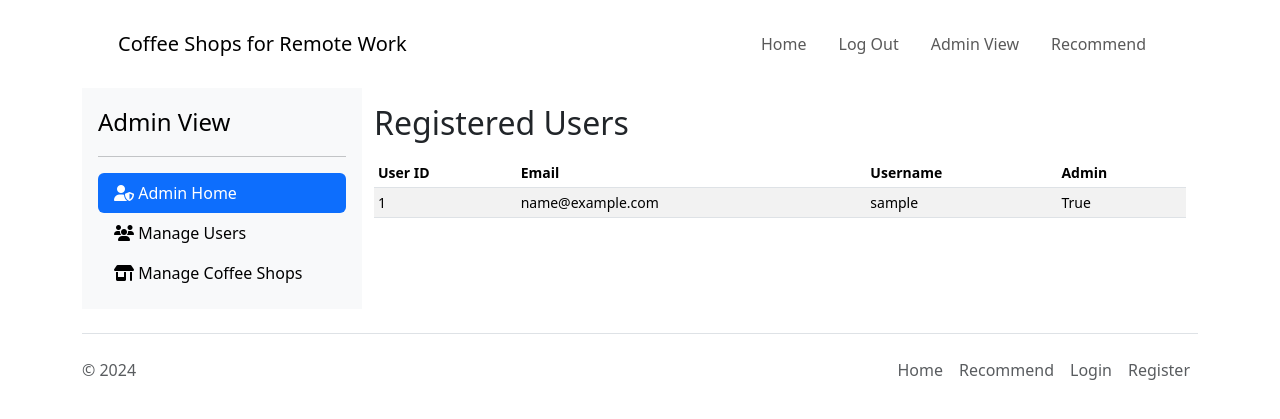
After one commit to MCDAngelo/remote_work_coffee_shops_website, a Flask app: page /admin/edit_users in a window 1280 px wide. The commit adds this page. Shown: the top 419 px of the page. Run offline with Flask 3, Linux system fonts and the light colour scheme; the visitor is signed in with stand-in values (Sample User, id 1); data comes from the database, SQL or seed files in the repository; some libraries are stand-ins or nearby versions.

Commit message:
Add admin views

```diff
--- a/main.py
+++ b/main.py
@@ -1,3 +1,4 @@
+from functools import wraps
 from flask import Flask, flash, redirect, render_template, request, url_for
 from flask_bootstrap import Bootstrap5
 from flask_login import (
@@ -71,7 +72,19 @@ def load_user(user_id):
     return db.get_or_404(User, user_id)
 
 
-def create_filter_form(form_class):
+def admin_only(func):
+    @wraps(func)
+    def decorated_view(*args, **kwargs):
+        if not current_user.is_authenticated:
+            return login_manager.unauthorized()
+        if not current_user.admin:
+            return login_manager.unauthorized()
+        return func(*args, **kwargs)
+
+    return decorated_view
+
+
+def create_filter_form(filter_form):
     locations_list = (
         db.session.execute(db.select(Cafe.location).distinct().order_by(Cafe.location))
         .scalars()
@@ -82,7 +95,6 @@ def create_filter_form(form_class):
         .scalars()
         .all()
     )
-    filter_form = form_class()
     filter_form.location.choices = locations_list
     filter_form.seats.choices = cafe_seats_list
     return filter_form
@@ -91,7 +103,8 @@ def create_filter_form(form_class):
 @app.route("/", methods=["POST", "GET"])
 def home():
     cafes_list = db.session.execute(db.select(Cafe)).scalars().all()
-    filter_form = create_filter_form(CoffeeShopFilters)
+    filter_form = CoffeeShopFilters()
+    filter_form = create_filter_form(filter_form)
     if filter_form.validate_on_submit() & filter_form.submit.data:
         q = db.select(Cafe)
         if filter_form.has_wifi.data:
@@ -127,7 +140,8 @@ def show_cafe(cafe_id):
 
 @app.route("/add_new", methods=["GET", "POST"])
 def add_new_cafe():
-    cafe_form = create_filter_form(CoffeeShopForm)
+    cafe_form = CoffeeShopForm()
+    cafe_form = create_filter_form(cafe_form)
     if cafe_form.validate_on_submit():
         new_shop = Cafe(  # type: ignore[call-arg]
             name=cafe_form.name.data,
@@ -144,7 +158,7 @@ def add_new_cafe():
         db.session.add(new_shop)
         db.session.commit()
         return redirect(url_for("show_cafe", cafe_id=new_shop.id))
-    return render_template("add_cafe.html", form=cafe_form)
+    return render_template("add_cafe.html", form=cafe_form, is_edit=False)
 
 
 @app.route("/report_closure/<int:cafe_id>", methods=["GET", "POST"])
@@ -219,6 +233,59 @@ def logout():
     return redirect(url_for("home"))
 
 
+@app.route("/admin")
+@admin_only
+def admin_view():
+    return render_template("admin.html", user=current_user)
+
+
+@app.route("/admin/edit_cafes")
+@admin_only
+def edit_cafes():
+    cafes = db.session.execute(db.select(Cafe)).scalars().all()
+    return render_template("admin.html", user=current_user, cafes=cafes)
+
+
+@app.route("/admin/edit_cafe/<int:cafe_id>", methods=["GET", "POST"])
+@admin_only
+def admin_edit_cafe(cafe_id):
+    print(url_for("static", filename="assets/img/generic_coffee.jpg"))
+    cafe = db.get_or_404(Cafe, cafe_id)
+    cafe_form = CoffeeShopForm(
+        name=cafe.name,
+        map_url=cafe.map_url,
+        img_url=cafe.img_url,
+        location=cafe.location,
+        seats=cafe.seats,
+        has_toilet=cafe.has_toilet,
+        has_sockets=cafe.has_sockets,
+        can_take_calls=cafe.can_take_calls,
+        coffee_price=float(cafe.coffee_price.replace("£", "")),
+    )
+    cafe_form = create_filter_form(cafe_form)
+    if cafe_form.validate_on_submit():
+        cafe.name = cafe_form.name.data
+        cafe.map_url = cafe_form.map_url.data
+        cafe.img_url = cafe_form.img_url.data
+        cafe.location = cafe_form.location.data
+        cafe.seats = cafe_form.seats.data
+        cafe.has_toilet = cafe_form.has_toilet.data
+        cafe.has_wifi = cafe_form.has_wifi.data
+        cafe.has_sockets = cafe_form.has_sockets.data
+        cafe.can_take_calls = cafe_form.can_take_calls.data
+        cafe.coffee_price = f"£{cafe_form.coffee_price.data}"
+        db.session.commit()
+        return redirect(url_for("show_cafe", cafe_id=cafe.id))
+    return render_template("add_cafe.html", form=cafe_form, is_edit=True)
+
+
+@app.route("/admin/edit_users")
+@admin_only
+def edit_users():
+    users = db.session.execute(db.select(User)).scalars().all()
+    return render_template("admin_users.html", user=current_user, users=users)
+
+
 if __name__ == "__main__":
     app.run(
         debug=True,
--- /dev/null
+++ b/templates/admin_navbar.html
@@ -0,0 +1,23 @@
+<div class="grid-child d-flex flex-column flex-shrink-0 p-3 bg-body-tertiary" style="width: 280px;">
+  <a href="/" class="d-flex align-items-center mb-3 mb-md-0 me-md-auto link-body-emphasis text-decoration-none">
+    <span class="fs-4">Admin View</span>
+  </a>
+  <hr>
+  <ul class="nav nav-pills flex-column mb-auto">
+    <li class="nav-item">
+      <a href={{ url_for("admin_view") }} class="nav-link active" aria-current="page">
+        <i class="fas fa-user-shield"></i> Admin Home
+      </a>
+    </li>
+    <li>
+      <a href={{ url_for("edit_users") }} class="nav-link link-body-emphasis">
+        <i class="fas fa-users"></i> Manage Users
+      </a>
+    </li>
+    <li>
+      <a href={{ url_for("edit_cafes") }} class="nav-link link-body-emphasis">
+        <i class="fas fa-store-alt"></i> Manage Coffee Shops
+      </a>
+    </li>
+  </ul>
+</div>
--- /dev/null
+++ b/templates/admin_users.html
@@ -0,0 +1,39 @@
+{% include "header.html" %}
+
+<body>
+  <div class="container" style="display:grid; grid-template-columns:1fr 3fr;">
+    {% include "admin_navbar.html" %}
+
+
+    <!-- <main class="col-md-9 ms-sm-auto col-lg-10 px-md-4"> -->
+    <div class="container grid-child">
+      <h2 class="my-3">Registered Users</h2>
+
+      <div class="table-responsive small">
+        <table class="table table-striped table-sm">
+          <thead>
+            <tr>
+              <th scope="col">User ID</th>
+              <th scope="col">Email</th>
+              <th scope="col">Username</th>
+              <th scope="col">Admin</th>
+            </tr>
+          </thead>
+          <tbody>
+            {% for user in users %}
+            <tr>
+              <td>{{ user.id }}</td>
+              <td>{{ user.email }}</td>
+              <td>{{ user.username }}</td>
+              <td>{% if user.admin %} {{ user.admin }} {% else %} False {% endif %}</td>
+            </tr>
+            {% endfor %}
+          </tbody>
+        </table>
+      </div>
+    </div>
+    </main>
+  </div>
+</body>
+
+{% include "footer.html" %}
--- a/templates/footer.html
+++ b/templates/footer.html
@@ -18,7 +18,4 @@
     </ul>
   </footer>
 </div>
-</body>
-
-
-</html>
+{% block scripts %}{% endblock %}
--- a/templates/header.html
+++ b/templates/header.html
@@ -51,6 +51,11 @@
             <a class="nav-link px-lg-3 py-3 py-lg-4" href="{{ url_for('logout') }}">Log Out</a>
           </li>
           {% endif %}
+          {% if current_user.admin %}
+          <li class="nav-item">
+            <a class="nav-link px-lg-3 py-3 py-lg-4" href="{{ url_for('admin_view') }}">Admin View</a>
+          </li>
+          {% endif %}
           <li class="nav-item">
             <a class="nav-link px-lg-3 py-3 py-lg-4" href="{{ url_for('add_new_cafe') }}">Recommend</a>
           </li>
```
Also changed, not shown: templates/admin.html (added, +16 -0 lines), templates/admin_cafes.html (added, +53 -0 lines).
